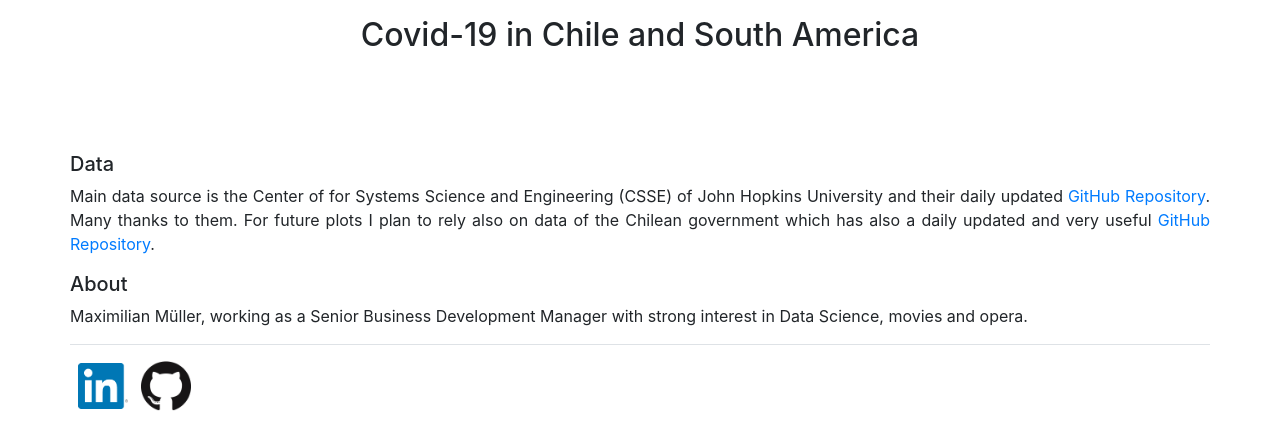
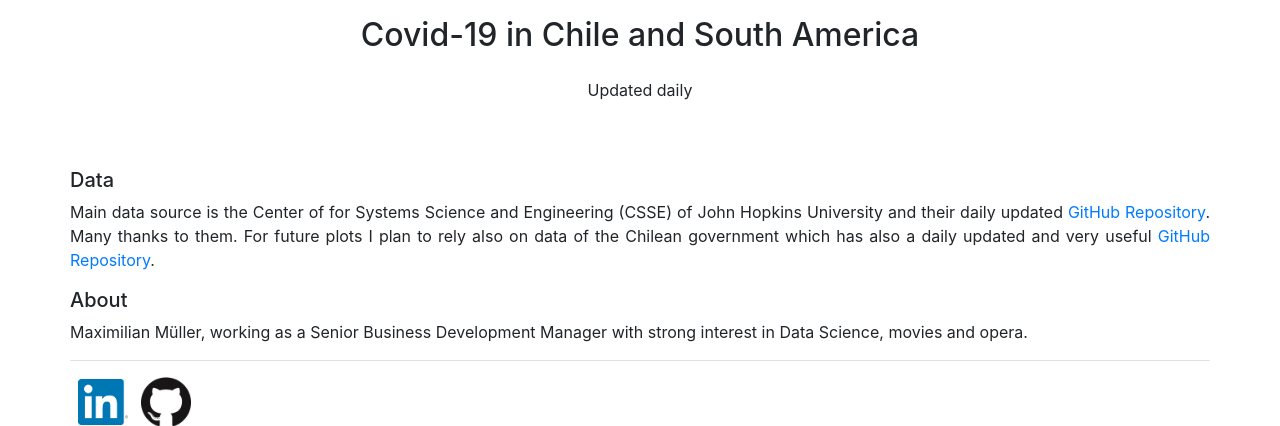
Before and after one commit to muellermax/Covid-19-Chile-Dashboard, a Flask app: template myapp/templates/index.html in a window 1280 px wide. Shown: the part 56-482 px from the top of the page. Run offline with Flask 2, Linux system fonts and the light colour scheme; the template is opened without the code that fills it, so the values that code supplies are empty; parts of the project's set-up code (start-up, migrations or seed data) failed here and were passed over; some libraries are stand-ins or nearby versions.

Commit message:
Added subtitle Updated daily on index.html

```diff
--- a/myapp/templates/index.html
+++ b/myapp/templates/index.html
@@ -49,7 +49,7 @@
         <div id="middle-info" class="row justify-content-center mt-3">
             <h2 id="tag-line">Covid-19 in Chile and South America</h2>
         </div>
-        <div class="row justify-content-center mt-3"><h4 class="text-muted"></h4></div>
+        <div class="row justify-content-center mt-3"><h4 class="text-muted"></h4>Updated daily</div>
 
         <!--charts-->
         <div id="charts" class="container mt-3 text-center">
```
